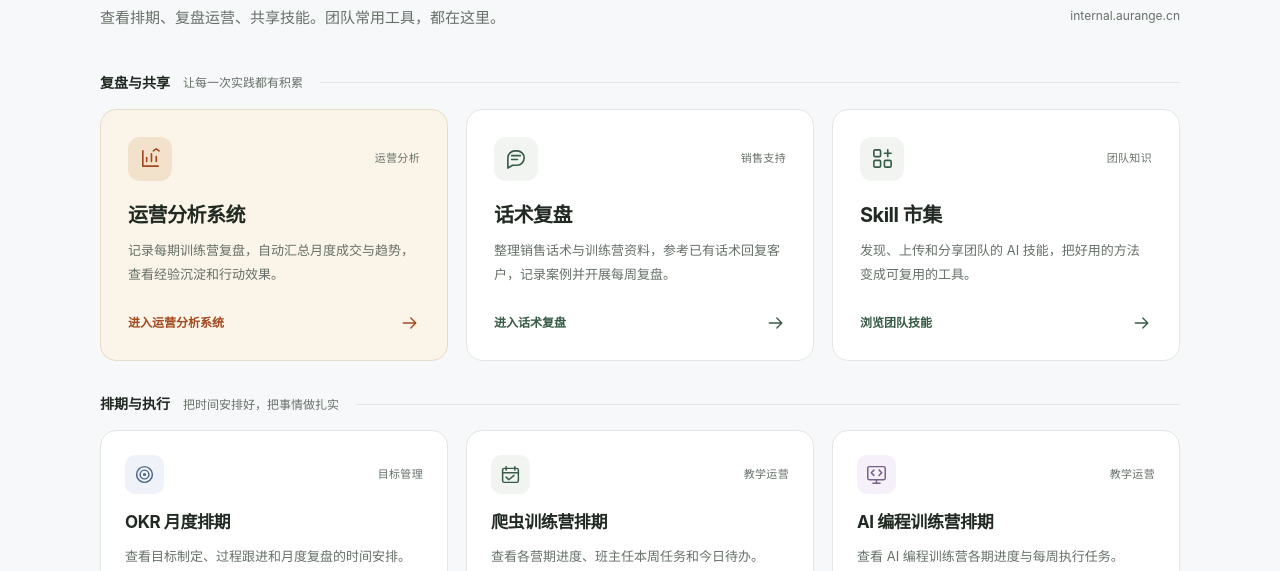
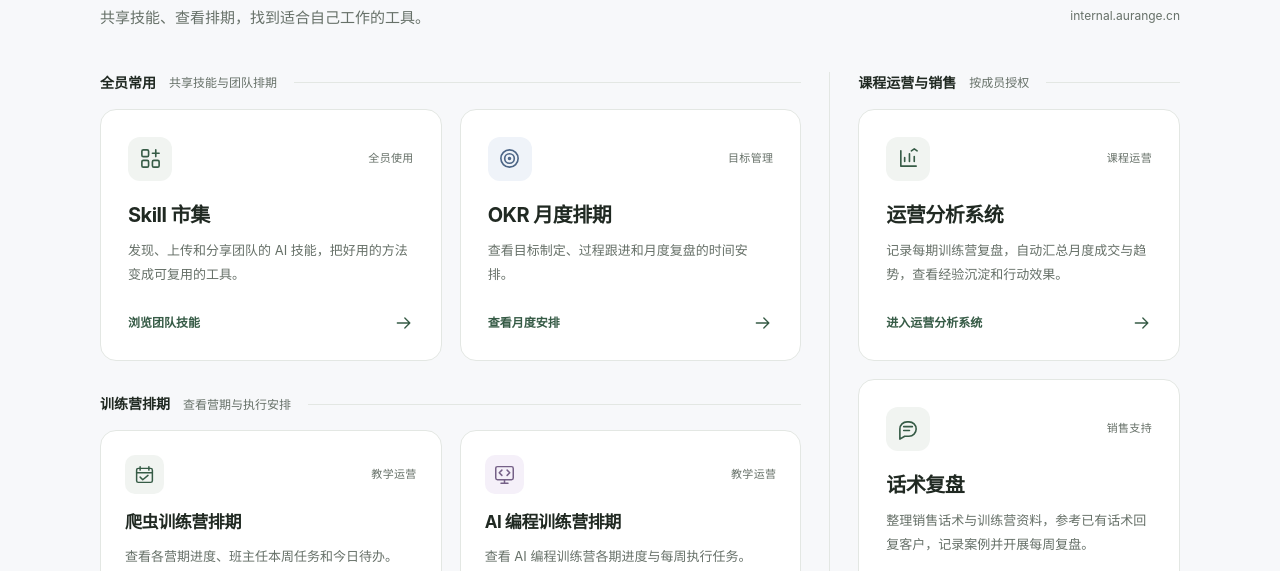
Before and after one commit to linliliya/okr-robot, a plain HTML site: page index.html in a window 1280 px wide. Shown: the part 229-800 px from the top of the page. Drawn offline with Linux system fonts and the light colour scheme.

Commit message:
ui: prioritize shared tools and separate course team systems

```diff
--- a/index.html
+++ b/index.html
@@ -4,7 +4,7 @@
   <meta charset="UTF-8">
   <meta name="viewport" content="width=device-width, initial-scale=1.0">
   <meta name="color-scheme" content="light">
-  <meta name="description" content="果粒科技内部工具首页，提供运营分析系统、话术复盘、Skill 市集、OKR 月度排期与训练营排期。">
+  <meta name="description" content="果粒科技内部工具首页，优先展示全员使用的 Skill 市集与排期工具，课程运营和销售系统设有独立入口。">
   <title>内部工具 · 果粒科技</title>
   <style>
     :root {
@@ -44,21 +44,20 @@
     .section-heading h2 { margin: 0; font-size: 14px; font-weight: 650; }
     .section-heading span { color: var(--muted); font-size: 12px; }
     .section-heading::after { content: ""; height: 1px; background: var(--line); flex: 1; margin-left: 4px; }
-    .work-grid { display: grid; grid-template-columns: repeat(3, minmax(0, 1fr)); gap: 18px; }
-    .schedule-grid { display: grid; grid-template-columns: repeat(3, minmax(0, 1fr)); gap: 18px; }
+    .directory-grid { display: grid; grid-template-columns: minmax(0, 2fr) minmax(280px, 1fr); gap: 28px; align-items: start; }
+    .general-tools { min-width: 0; }
+    .tool-grid { display: grid; grid-template-columns: repeat(2, minmax(0, 1fr)); gap: 18px; }
+    .team-tools { min-width: 0; padding-left: 28px; border-left: 1px solid var(--line); }
+    .team-grid { display: grid; gap: 18px; }
     .tool { min-width: 0; position: relative; display: flex; flex-direction: column; padding: 27px; border: 1px solid var(--line); border-radius: 16px; background: var(--paper); transition: transform .18s ease, box-shadow .18s ease, border-color .18s ease; }
     .tool:hover { transform: translateY(-3px); box-shadow: 0 10px 24px #2633220a; border-color: #b8c3b9; }
-    .tool.featured { background: #fbf4e9; border-color: #e8dbc7; }
-    .tool.featured:hover { border-color: #ceb28a; }
     .tool-top { display: flex; justify-content: space-between; align-items: center; gap: 12px; margin-bottom: 20px; }
     .tool-icon { display: grid; place-items: center; flex-shrink: 0; width: 44px; height: 44px; border-radius: 12px; background: #f1f4f1; color: var(--green); }
     .tool-icon svg { width: 23px; height: 23px; fill: none; stroke: currentColor; stroke-width: 1.7; stroke-linecap: round; stroke-linejoin: round; }
-    .featured .tool-icon { background: #f2e2cb; color: #a1491f; }
     .tool-kind { font-size: 11px; color: var(--muted); letter-spacing: .03em; }
     .tool h3 { margin: 0 0 9px; font-size: 20px; line-height: 1.4; font-weight: 650; letter-spacing: -.025em; }
     .tool p { margin: 0; color: var(--muted); font-size: 13px; line-height: 1.85; }
     .tool-bottom { display: flex; justify-content: space-between; align-items: center; gap: 12px; margin-top: auto; padding-top: 27px; color: var(--green); font-size: 12px; font-weight: 600; }
-    .featured .tool-bottom { color: #a1491f; }
     .arrow { width: 20px; height: 20px; fill: none; stroke: currentColor; stroke-width: 1.6; stroke-linecap: round; stroke-linejoin: round; transition: transform .18s ease; }
     .tool:hover .arrow { transform: translateX(3px); }
     .schedule-grid .tool { padding: 24px; }
@@ -71,9 +70,13 @@
     .violet { color: #756087; background: #f5f0f9; }
     footer { display: flex; justify-content: space-between; align-items: center; gap: 16px; flex-wrap: wrap; margin-top: 38px; padding: 22px 0 30px; border-top: 1px solid var(--line); color: var(--muted); font-size: 11px; }
     .footer-brand { font-size: 10px; letter-spacing: .14em; }
+    @media (max-width: 960px) {
+      .directory-grid { grid-template-columns: 1fr; gap: 0; }
+      .team-tools { padding: 26px 0 0; border-left: 0; border-top: 1px solid var(--line); }
+      .team-grid { grid-template-columns: repeat(2, minmax(0, 1fr)); }
+    }
     @media (max-width: 800px) {
       .wrap { padding: 0 24px; }
-      .work-grid { grid-template-columns: 1fr; }
       .brand-en { display: none; }
       .schedule-grid { grid-template-columns: 1fr; }
       .schedule-grid .tool { display: grid; grid-template-columns: 44px 1fr 20px; column-gap: 18px; padding: 22px; align-items: center; }
@@ -93,7 +96,7 @@
       .header-label { font-size: 11px; }
       .intro { padding: 36px 0 30px; }
       .intro-copy { font-size: 13px; max-width: 280px; }
-      .work-grid { grid-template-columns: 1fr; gap: 14px; }
+      .tool-grid, .team-grid { grid-template-columns: 1fr; gap: 14px; }
       .tool { padding: 23px; }
       .tool-top { margin-bottom: 16px; }
       .tool h3 { font-size: 19px; }
@@ -130,45 +133,34 @@
       <div>
         <p class="eyebrow">TEAM WORKSPACE</p>
         <h1>工作，从这里开始。</h1>
-        <p class="intro-copy">查看排期、复盘运营、共享技能。团队常用工具，都在这里。</p>
+        <p class="intro-copy">共享技能、查看排期，找到适合自己工作的工具。</p>
       </div>
       <div class="directory-note"><b>一个入口，连接日常工作</b>internal.aurange.cn</div>
     </div>
 
-    <section class="section" aria-labelledby="work-title">
-      <div class="section-heading"><h2 id="work-title">复盘与共享</h2><span>让每一次实践都有积累</span></div>
-      <div class="work-grid">
-        <!-- 工具入口保留为普通链接，无需 JavaScript 也可使用。 -->
-        <a class="tool featured" href="./camp-review/index.html" aria-labelledby="review-name" aria-describedby="review-desc">
-          <div class="tool-top"><span class="tool-icon"><svg viewBox="0 0 24 24" aria-hidden="true"><path d="M4 4v16h16M8 15v-4m5 4V7m5 8v-5"/><path d="m15 4 3-2 3 2"/></svg></span><span class="tool-kind">运营分析</span></div>
-          <h3 id="review-name">运营分析系统</h3>
-          <p id="review-desc">记录每期训练营复盘，自动汇总月度成交与趋势，查看经验沉淀和行动效果。</p>
-          <div class="tool-bottom"><span>进入运营分析系统</span><svg class="arrow" viewBox="0 0 24 24" aria-hidden="true"><path d="M4 12h15m-6-6 6 6-6 6"/></svg></div>
-        </a>
-        <a class="tool" href="./sales-script/" aria-labelledby="sales-name" aria-describedby="sales-desc">
-          <div class="tool-top"><span class="tool-icon"><svg viewBox="0 0 24 24" aria-hidden="true"><path d="M20 11.5a7.5 7.5 0 0 1-7.5 7.5H8l-5 3V11.5A7.5 7.5 0 0 1 10.5 4h2a7.5 7.5 0 0 1 7.5 7.5Z"/><path d="M7 9h9M7 13h6"/></svg></span><span class="tool-kind">销售支持</span></div>
-          <h3 id="sales-name">话术复盘</h3>
-          <p id="sales-desc">整理销售话术与训练营资料，参考已有话术回复客户，记录案例并开展每周复盘。</p>
-          <div class="tool-bottom"><span>进入话术复盘</span><svg class="arrow" viewBox="0 0 24 24" aria-hidden="true"><path d="M4 12h15m-6-6 6 6-6 6"/></svg></div>
-        </a>
+    <!-- 通用工具优先展示；专用系统按各自的成员名单控制数据访问。 -->
+    <div class="directory-grid">
+      <div class="general-tools">
+        <section class="section" aria-labelledby="common-title">
+          <div class="section-heading"><h2 id="common-title">全员常用</h2><span>共享技能与团队排期</span></div>
+          <div class="tool-grid">
             <a class="tool" href="./skill-hub/index.html" aria-labelledby="skills-name" aria-describedby="skills-desc">
-          <div class="tool-top"><span class="tool-icon"><svg viewBox="0 0 24 24" aria-hidden="true"><rect x="3" y="3" width="7" height="7" rx="1.5"/><rect x="14" y="14" width="7" height="7" rx="1.5"/><rect x="3" y="14" width="7" height="7" rx="1.5"/><path d="M17.5 3v7M14 6.5h7"/></svg></span><span class="tool-kind">团队知识</span></div>
+              <div class="tool-top"><span class="tool-icon"><svg viewBox="0 0 24 24" aria-hidden="true"><rect x="3" y="3" width="7" height="7" rx="1.5"/><rect x="14" y="14" width="7" height="7" rx="1.5"/><rect x="3" y="14" width="7" height="7" rx="1.5"/><path d="M17.5 3v7M14 6.5h7"/></svg></span><span class="tool-kind">全员使用</span></div>
               <h3 id="skills-name">Skill 市集</h3>
               <p id="skills-desc">发现、上传和分享团队的 AI 技能，把好用的方法变成可复用的工具。</p>
               <div class="tool-bottom"><span>浏览团队技能</span><svg class="arrow" viewBox="0 0 24 24" aria-hidden="true"><path d="M4 12h15m-6-6 6 6-6 6"/></svg></div>
             </a>
-      </div>
-    </section>
-
-    <section class="section" aria-labelledby="schedule-title">
-      <div class="section-heading"><h2 id="schedule-title">排期与执行</h2><span>把时间安排好，把事情做扎实</span></div>
-      <div class="schedule-grid">
             <a class="tool" href="./okr-schedule.html" aria-labelledby="okr-name" aria-describedby="okr-desc">
               <div class="tool-top"><span class="tool-icon blue"><svg viewBox="0 0 24 24" aria-hidden="true"><circle cx="12" cy="12" r="9"/><circle cx="12" cy="12" r="5"/><circle cx="12" cy="12" r="1"/></svg></span><span class="tool-kind">目标管理</span></div>
               <h3 id="okr-name">OKR 月度排期</h3>
               <p id="okr-desc">查看目标制定、过程跟进和月度复盘的时间安排。</p>
               <div class="tool-bottom"><span>查看月度安排</span><svg class="arrow" viewBox="0 0 24 24" aria-hidden="true"><path d="M4 12h15m-6-6 6 6-6 6"/></svg></div>
             </a>
+          </div>
+        </section>
+        <section class="section" aria-labelledby="schedule-title">
+          <div class="section-heading"><h2 id="schedule-title">训练营排期</h2><span>查看营期与执行安排</span></div>
+          <div class="tool-grid schedule-grid">
             <a class="tool" href="./camp-schedule/index.html" aria-labelledby="camp-name" aria-describedby="camp-desc">
               <div class="tool-top"><span class="tool-icon"><svg viewBox="0 0 24 24" aria-hidden="true"><rect x="3" y="5" width="18" height="16" rx="2"/><path d="M7 3v4m10-4v4M3 10h18m-14 5 3 3 6-5"/></svg></span><span class="tool-kind">教学运营</span></div>
               <h3 id="camp-name">爬虫训练营排期</h3>
@@ -183,6 +175,25 @@
             </a>
           </div>
         </section>
+      </div>
+      <section class="section team-tools" aria-labelledby="team-title">
+        <div class="section-heading"><h2 id="team-title">课程运营与销售</h2><span>按成员授权</span></div>
+        <div class="team-grid">
+            <a class="tool" href="./camp-review/index.html" aria-labelledby="review-name" aria-describedby="review-desc">
+              <div class="tool-top"><span class="tool-icon"><svg viewBox="0 0 24 24" aria-hidden="true"><path d="M4 4v16h16M8 15v-4m5 4V7m5 8v-5"/><path d="m15 4 3-2 3 2"/></svg></span><span class="tool-kind">课程运营</span></div>
+              <h3 id="review-name">运营分析系统</h3>
+              <p id="review-desc">记录每期训练营复盘，自动汇总月度成交与趋势，查看经验沉淀和行动效果。</p>
+              <div class="tool-bottom"><span>进入运营分析系统</span><svg class="arrow" viewBox="0 0 24 24" aria-hidden="true"><path d="M4 12h15m-6-6 6 6-6 6"/></svg></div>
+            </a>
+            <a class="tool" href="./sales-script/" aria-labelledby="sales-name" aria-describedby="sales-desc">
+              <div class="tool-top"><span class="tool-icon"><svg viewBox="0 0 24 24" aria-hidden="true"><path d="M20 11.5a7.5 7.5 0 0 1-7.5 7.5H8l-5 3V11.5A7.5 7.5 0 0 1 10.5 4h2a7.5 7.5 0 0 1 7.5 7.5Z"/><path d="M7 9h9M7 13h6"/></svg></span><span class="tool-kind">销售支持</span></div>
+              <h3 id="sales-name">话术复盘</h3>
+              <p id="sales-desc">整理销售话术与训练营资料，参考已有话术回复客户，记录案例并开展每周复盘。</p>
+              <div class="tool-bottom"><span>进入话术复盘</span><svg class="arrow" viewBox="0 0 24 24" aria-hidden="true"><path d="M4 12h15m-6-6 6 6-6 6"/></svg></div>
+            </a>
+        </div>
+      </section>
+    </div>
     <footer><span>果粒科技 · 团队内部工具</span><span class="footer-brand">A LITTLE BETTER, EVERY DAY.</span></footer>
   </main>
 </body>
```
Lines whose indentation alone changed are shown as unchanged.
